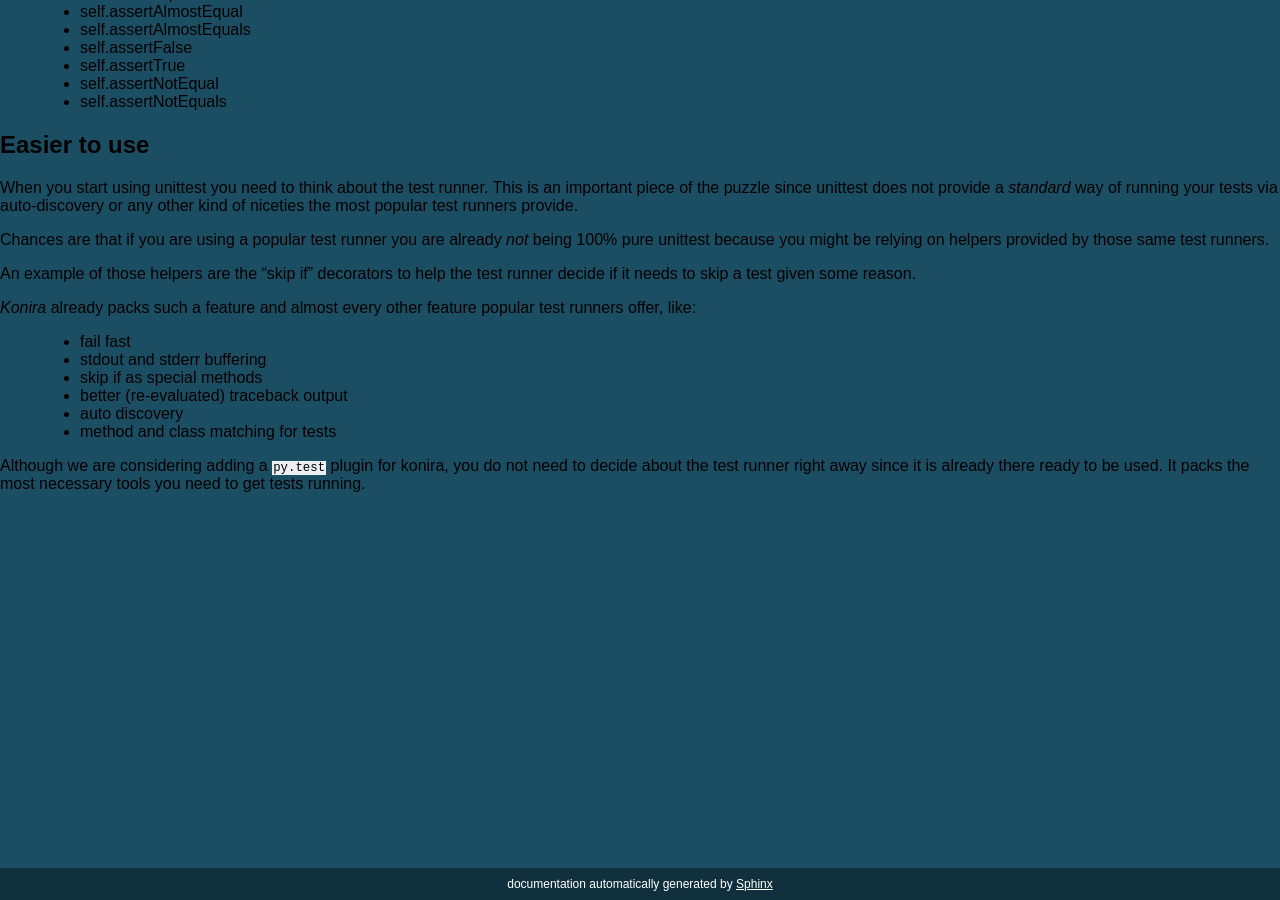
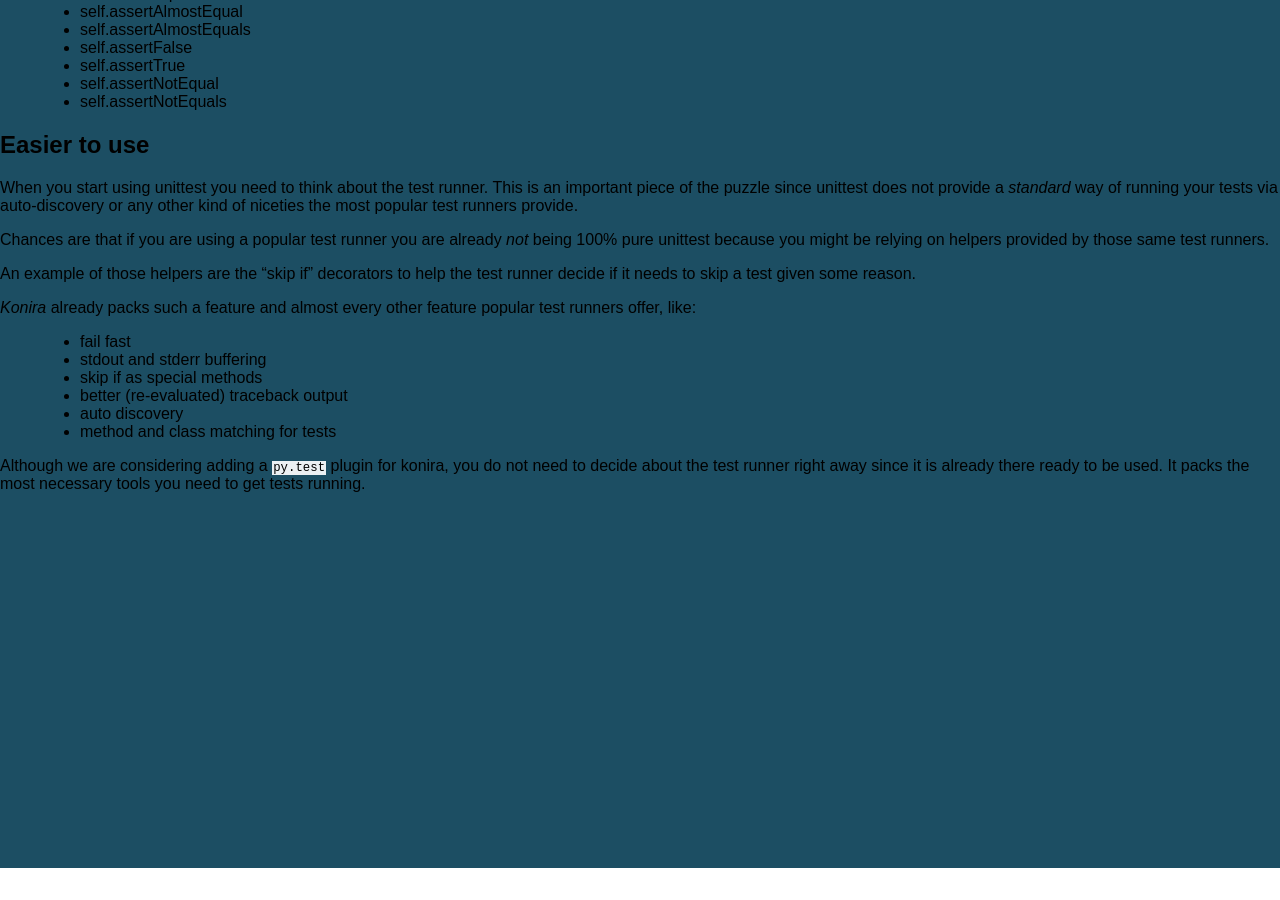
Before and after one commit to alfredodeza/konira, a Sphinx documentation site: the page built from docs/why.rst, in a window 1280 px wide and 900 px high, scrolled down 927 px. Built offline with Sphinx 7.4.7, drawn with Linux system fonts in a browser that asks for light colours; after the commit the page ends 1795 px from its top, so only the background shows below that.

```diff
--- a/docs/_templates/layout.html
+++ b/docs/_templates/layout.html
@@ -72,9 +72,6 @@
 {% block sidebar1 %}{% endblock %}
 {% block sidebar2 %}{% endblock %}
 {% block footer %}
-  <div class="footer">
-      documentation automatically generated by <a href="http://sphonx.pocoo.org">Sphinx</a>
-  </div>
 <script type="text/javascript">
 </script>
 {% endblock %}
--- a/docs/why.rst
+++ b/docs/why.rst
@@ -30,8 +30,11 @@ Unittest solves that problem like this::
             self.assertRaises(Exception, foo, bad_arg1, bad_arg2)
 
 
-And this is how it looks in konira::
+And this is how it looks in konira:
 
+.. highlight:: ruby
+
+::
 
     describe "my class":
 
```
